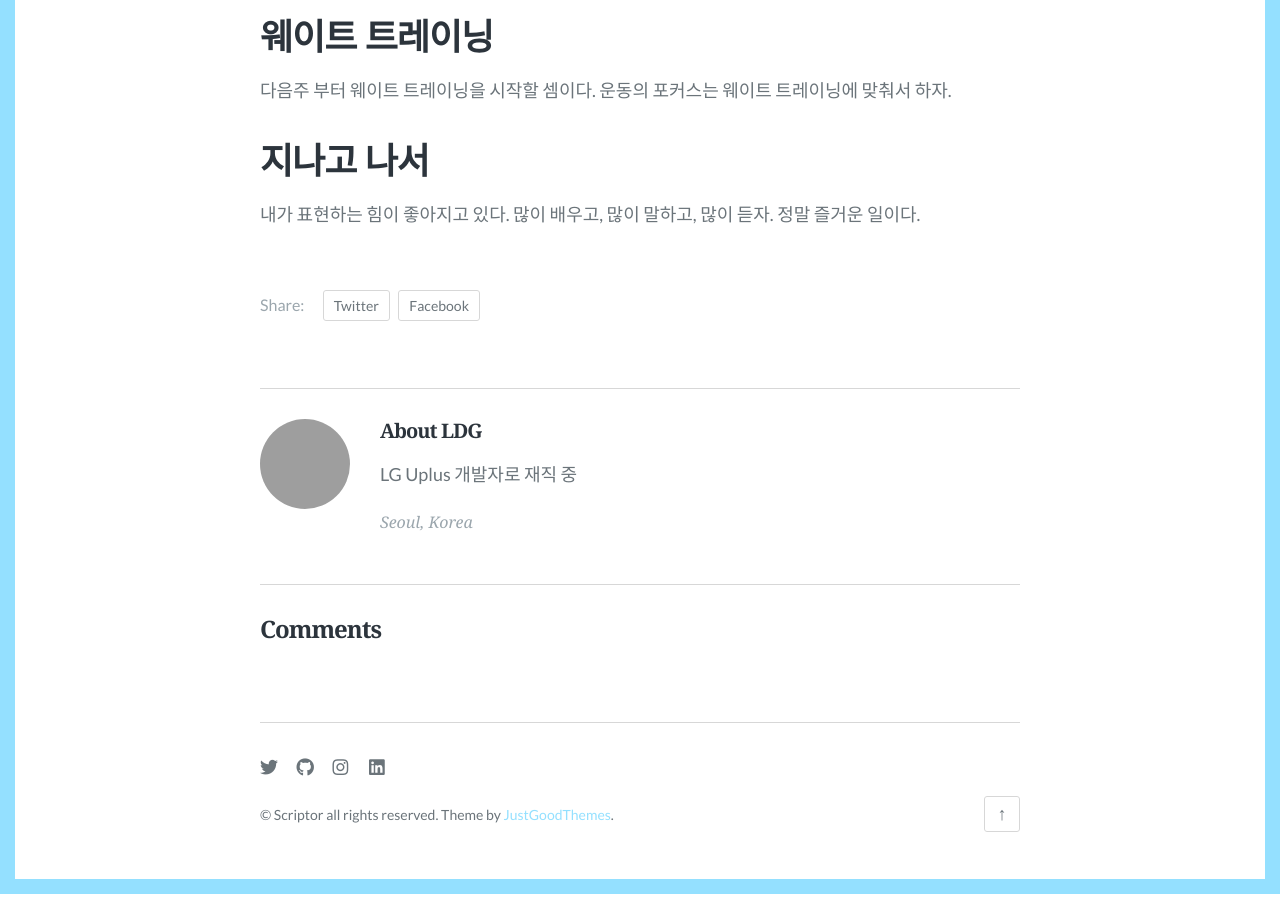
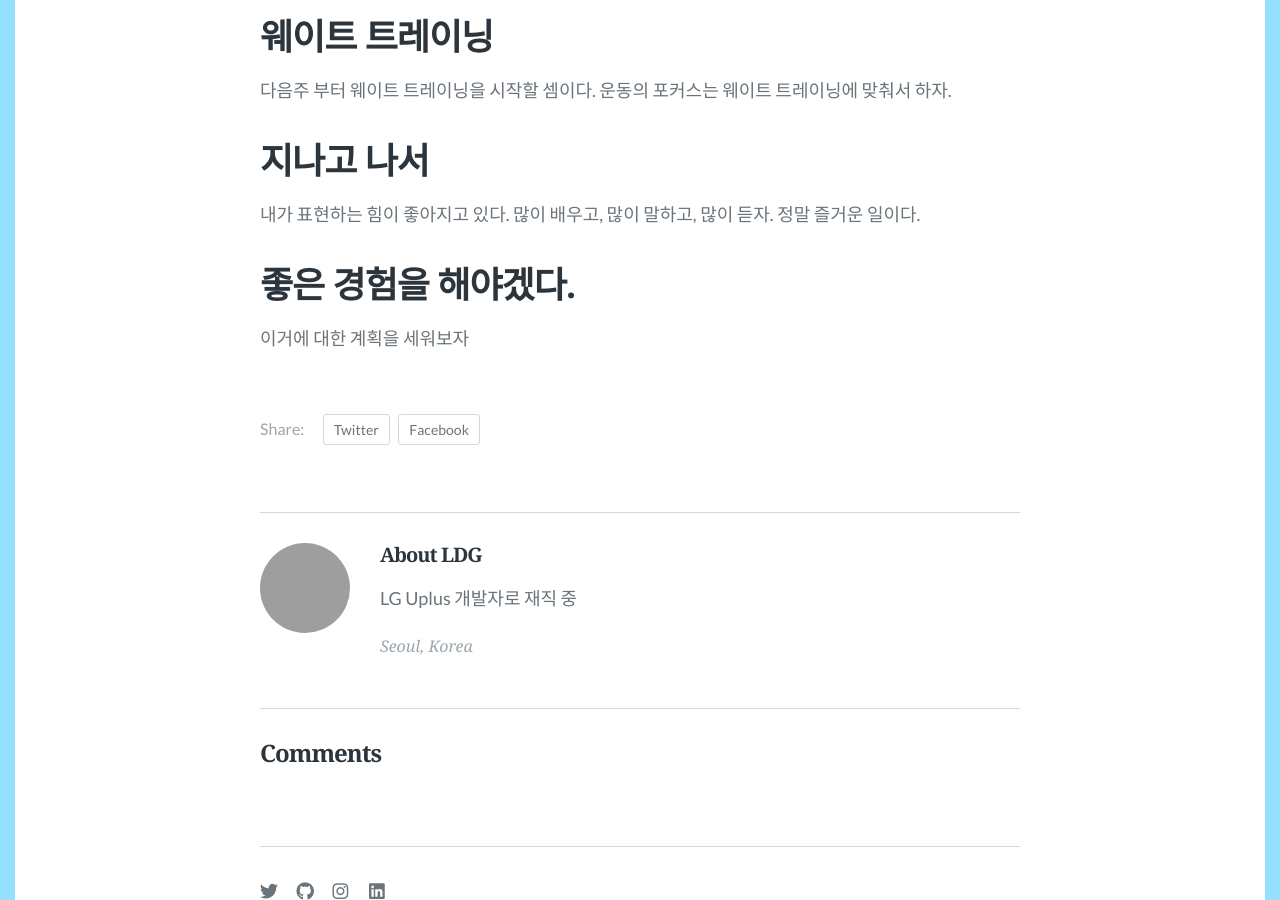
Before and after one commit to explorer0113/explorer0113.github.io, a Jekyll site: the page built from _posts/life/2022-10-29-Adaption2.md, in a window 1280 px wide and 900 px high, scrolled down 609 px. Built offline with Jekyll 4.4.1, drawn with Linux system fonts in a browser that asks for light colours; some web fonts are replaced; comment, search, counter and statistics services are not loaded; grey boxes are pictures that could not be loaded.

Commit message:
Update 2022-10-29-Adaption2.md

```diff
--- a/_posts/life/2022-10-29-Adaption2.md
+++ b/_posts/life/2022-10-29-Adaption2.md
@@ -18,3 +18,6 @@ categories: Life
 
 # 지나고 나서
 내가 표현하는 힘이 좋아지고 있다. 많이 배우고, 많이 말하고, 많이 듣자. 정말 즐거운 일이다.
+
+# 좋은 경험을 해야겠다.
+이거에 대한 계획을 세워보자
```
